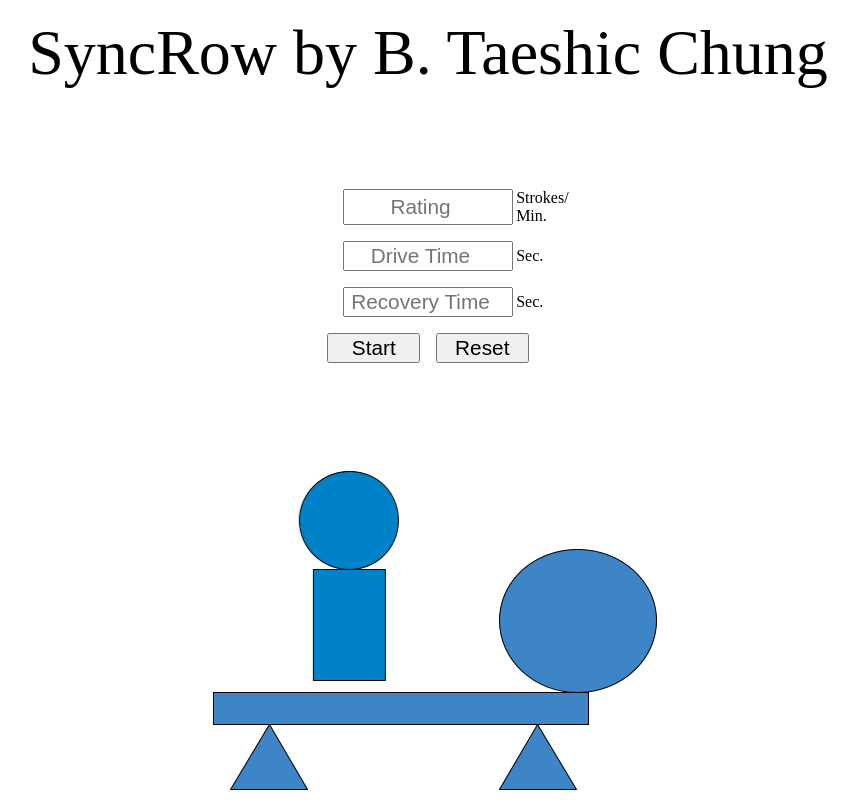
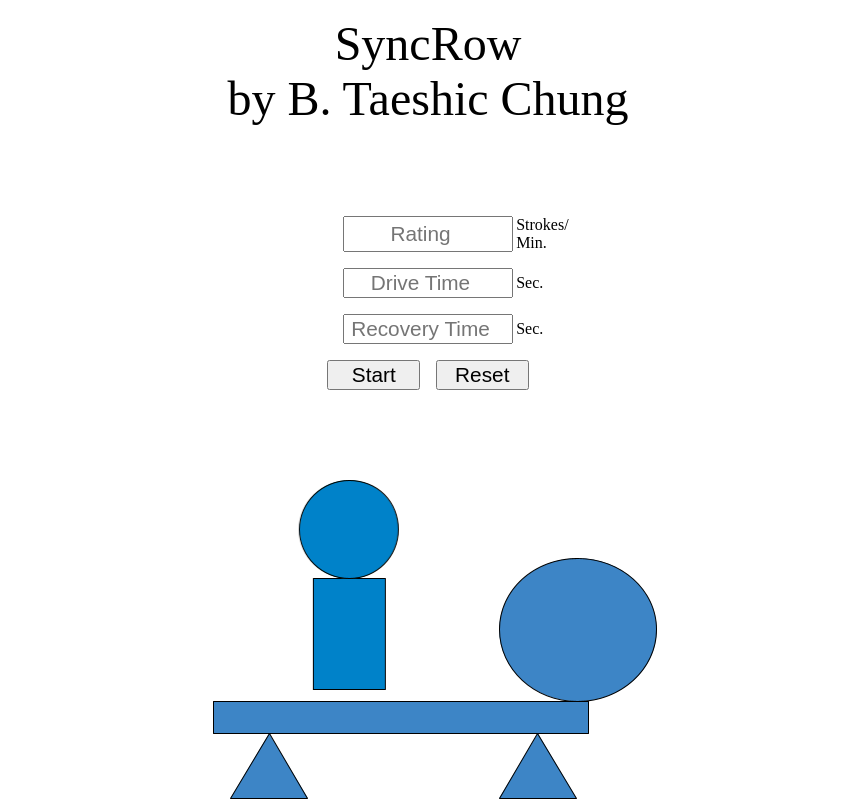
Before and after one commit to big-ticket/SyncRow, a plain HTML site: page index.html in a window 1280 px wide. Shown: the whole page, without its empty margins (212-1070 px from the left). Drawn offline with Linux system fonts and the light colour scheme.

Commit message:
FontSize

```diff
--- a/index.html
+++ b/index.html
@@ -22,7 +22,7 @@
 	<body>
 		<!-- Structure the sections of inputs/pictures we need to have in the HTML -->
 		<div id="app">
-			<div class="title">SyncRow by B. Taeshic Chung</div>
+			<div class="title">SyncRow<br>by B. Taeshic Chung</div>
 			<div class="settings">
 				<div class="inputHolder">
 					<input type="number" id="cadence" alt="Cadence" placeholder="Rating">
--- a/styles.css
+++ b/styles.css
@@ -49,7 +49,7 @@ html, body {
 .title {
 	grid-area: title;
 	text-align: center;
-	font-size: 4rem;
+	font-size: 3rem;
 	margin-top: 1rem;
 }
 
```
